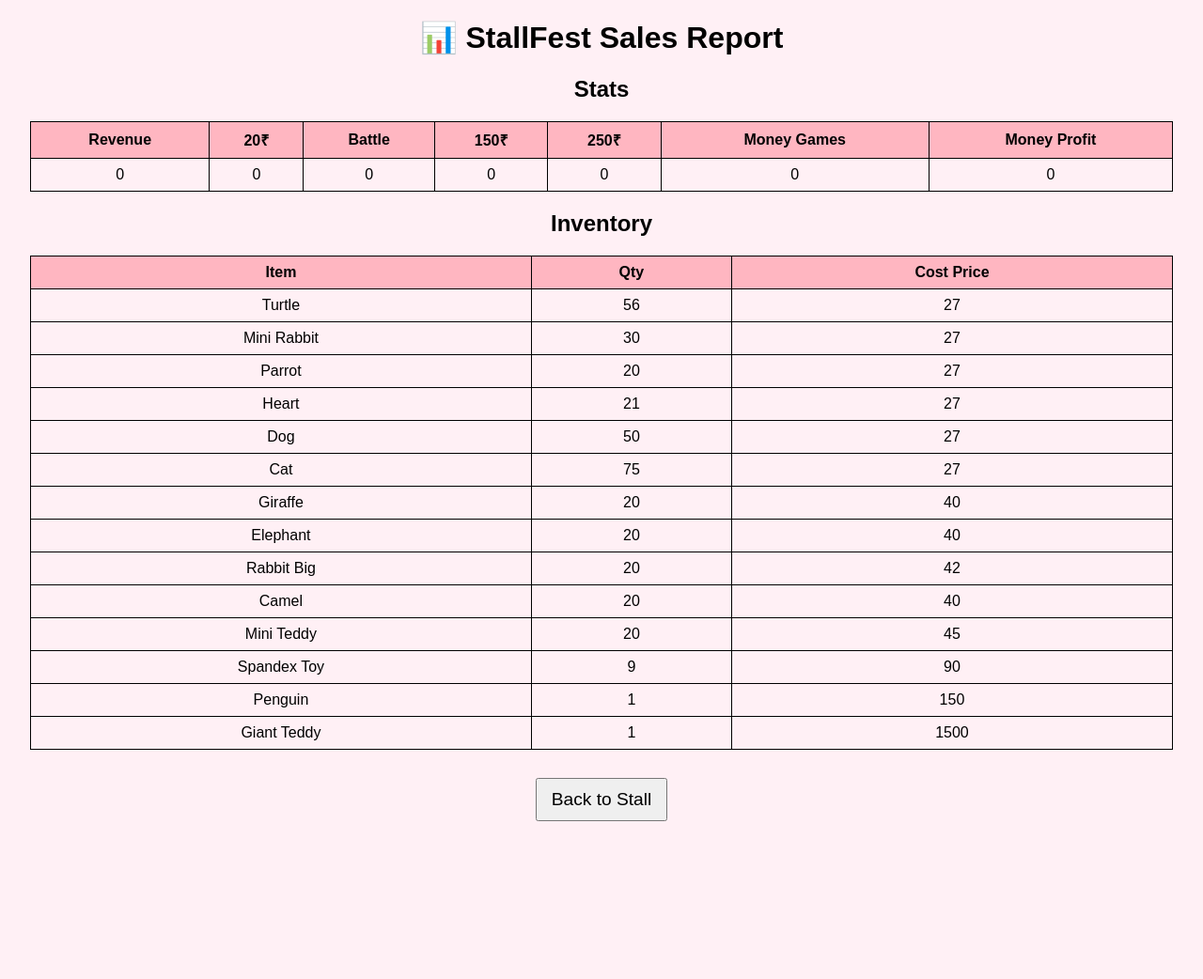
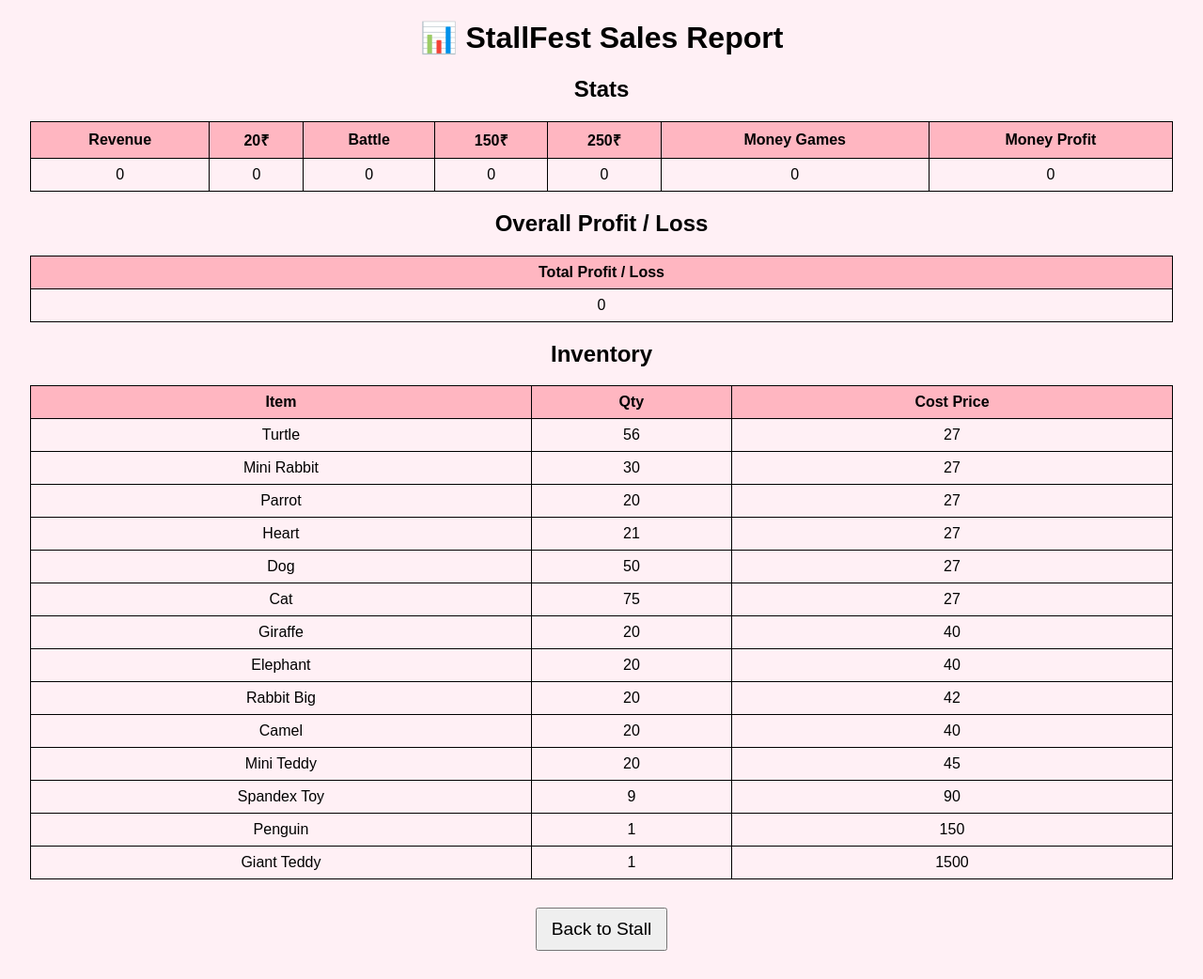
Before and after one commit to 1styearcs-creator/stallfest1, a Flask app: page /report in a window 1280 px wide. Shown: the whole page at 94% size. Before the commit the page ends 874 px from the top, so only its background shows below. Run offline with Flask 3, Linux system fonts and the light colour scheme; data comes from the database, SQL or seed files in the repository.

Commit message:
Update report.html

```diff
--- a/templates/report.html
+++ b/templates/report.html
@@ -31,6 +31,12 @@ button {font-size:1.2em;padding:10px 15px;margin:10px;}
 </tr>
 </table>
 
+<h2>Overall Profit / Loss</h2>
+<table>
+<tr><th>Total Profit / Loss</th></tr>
+<tr><td>{{ profit }}</td></tr>
+</table>
+
 <h2>Inventory</h2>
 <table>
 <tr><th>Item</th><th>Qty</th><th>Cost Price</th></tr>
```
